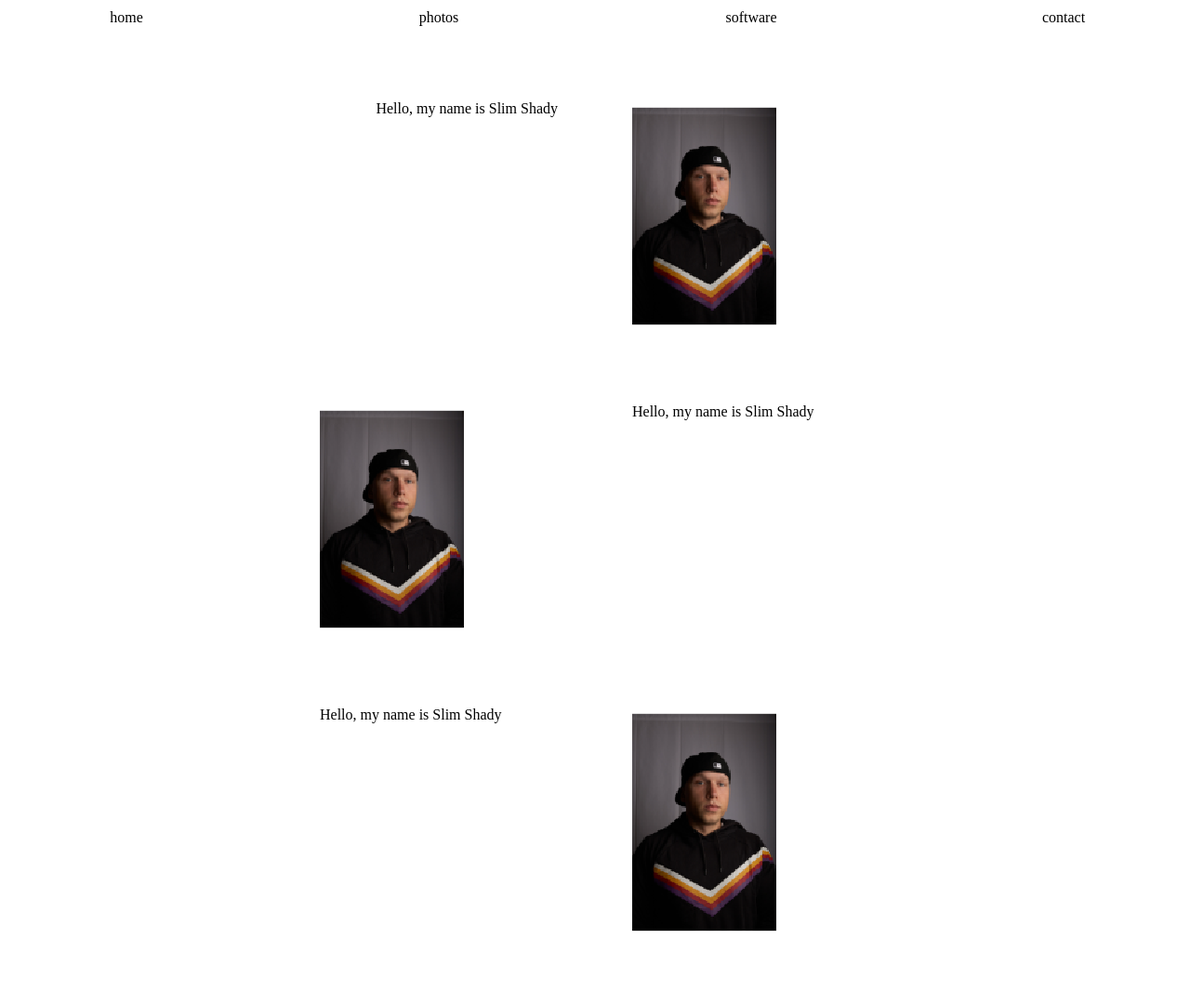
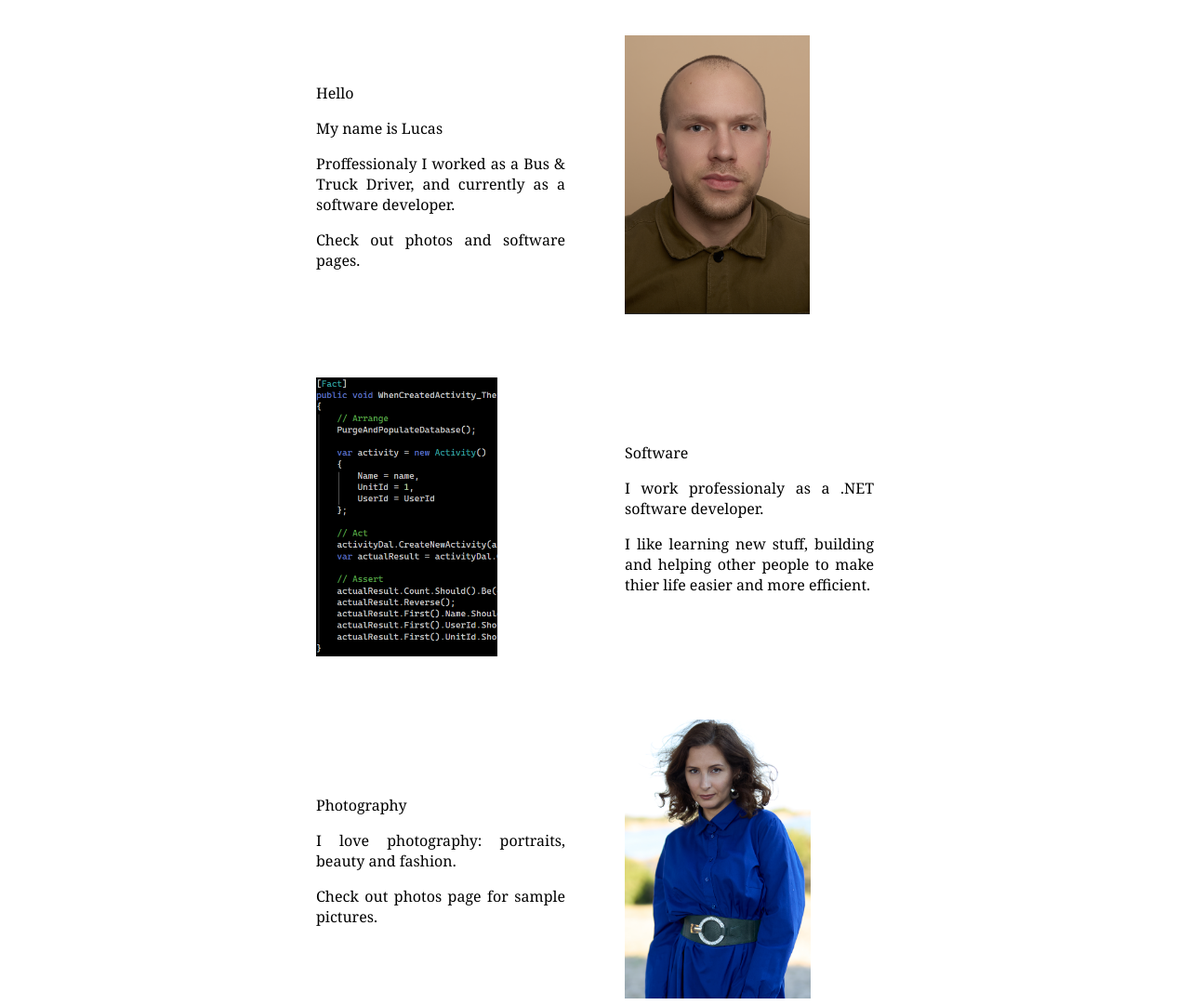
Before and after one commit to lucasadamski/lucasadamsblog2, a plain HTML site: page index.html in a window 1280 px wide. Shown: the part 240-1321 px from the top of the page at 93% size. Drawn offline with Linux system fonts and the light colour scheme.

Commit message:
new photos

```diff
--- a/index.html
+++ b/index.html
@@ -11,19 +11,33 @@
         <div class="logo gr-span4-col gr-ctr">
             <h1>lucas adams blog</h1>
         </div>
-        <div class="gr-1-col gr-ctr">home</div>
-        <div class="gr-2-col gr-ctr">photos</div>
-        <div class="gr-3-col gr-ctr">software</div>
-        <div class="gr-4-col gr-ctr">contact</div>
+        <div class="gr-1-col gr-ctr menu-item menu-active">home</div>
+        <div class="gr-2-col gr-ctr menu-item">photos</div>
+        <div class="gr-3-col gr-ctr menu-item">software</div>
+        <div class="gr-4-col gr-ctr menu-item">contact</div>
 
-        <div class="paragraph gr-2-col gr-rgt">Hello, my name is Slim Shady</div>
-        <div class="photo gr-3-col gr-lft"><img src="photos/photo.png" alt=""></div>
+        <div class="paragraph gr-2-col gr-rgt">
+            <p>Hello </p>
+            <p>My name is Lucas </p>
+            <p>Proffessionaly I worked as a Bus & Truck Driver, and currently as a software developer. </p>
+            <p>Check out photos and software pages. </p>
+        </div>
+        <div class="photo gr-3-col gr-lft"><img src="photos/hello.png" alt=""></div>
 
-        <div class="photo gr-2-col"><img src="photos/photo.png" alt=""></div>
-        <div class="paragraph gr-3-col">Hello, my name is Slim Shady</div>
+        <div class="photo gr-2-col"><img src="photos/software.png" alt=""></div>
+        <div class="paragraph gr-3-col">
+<p>Software  </p>
+            <p>I work professionaly as a .NET software developer. </p>
+            <p>I like learning new stuff, building and helping other people to make thier life easier and more efficient.</p>
+                </div>
 
-        <div class="paragraph gr-2-col">Hello, my name is Slim Shady</div>
-        <div class="photo gr-3-col"><img src="photos/photo.png" alt=""></div>
+        <div class="paragraph gr-2-col">
+            <p>Photography</p>
+            <p>I love photography: portraits, beauty and fashion.</p>
+            <p>Check out photos page for sample pictures.</p>
+
+        </div>
+        <div class="photo gr-3-col"><img src="photos/photography.png" alt=""></div>
 
         <div class="footer gr-span4-col gr-ctr">copywright 2026 by Lucada Software Ltd</div>
     </div>
--- a/styles/styles.css
+++ b/styles/styles.css
@@ -11,13 +11,24 @@ h1 {
     letter-spacing: 2px;
 }
 
+p {
+    font-family: "Cambria";
+    text-align: justify;
+}
+
 .main-container {
     display: grid;
     grid-template-columns: repeat(4, 1fr);
     grid-template-rows: auto auto 1fr 1fr;
-    gap: 5rem;
+    align-items: center;
+
+    gap: 4rem;
     max-width: 1300px;
     margin: 0 auto;
+}
+
+.main-container > :first-child {
+    height: 100px;
 }
 
 .logo {
@@ -54,3 +65,32 @@ h1 {
 .gr-lft {
     justify-self: start;
 }
+
+.menu-item {
+    font-family: "Cambria";
+    font-size: 31px;
+}
+
+.menu-active {
+    text-decoration: underline;
+}
+
+img {
+    height: 300px;
+}
+
+
+
+@media screen and (min-width: 10px) and (max-width: 767px) {
+    .main-container {
+        gap: 1rem;
+    }
+
+    .menu-item {
+        display: none;
+    }
+
+    h1 {
+        font-size: 36px;
+    }
+}
```
Also changed, not shown: photos/hello.png (added), photos/photography.png (added), photos/software.png (added), 1 other file.
